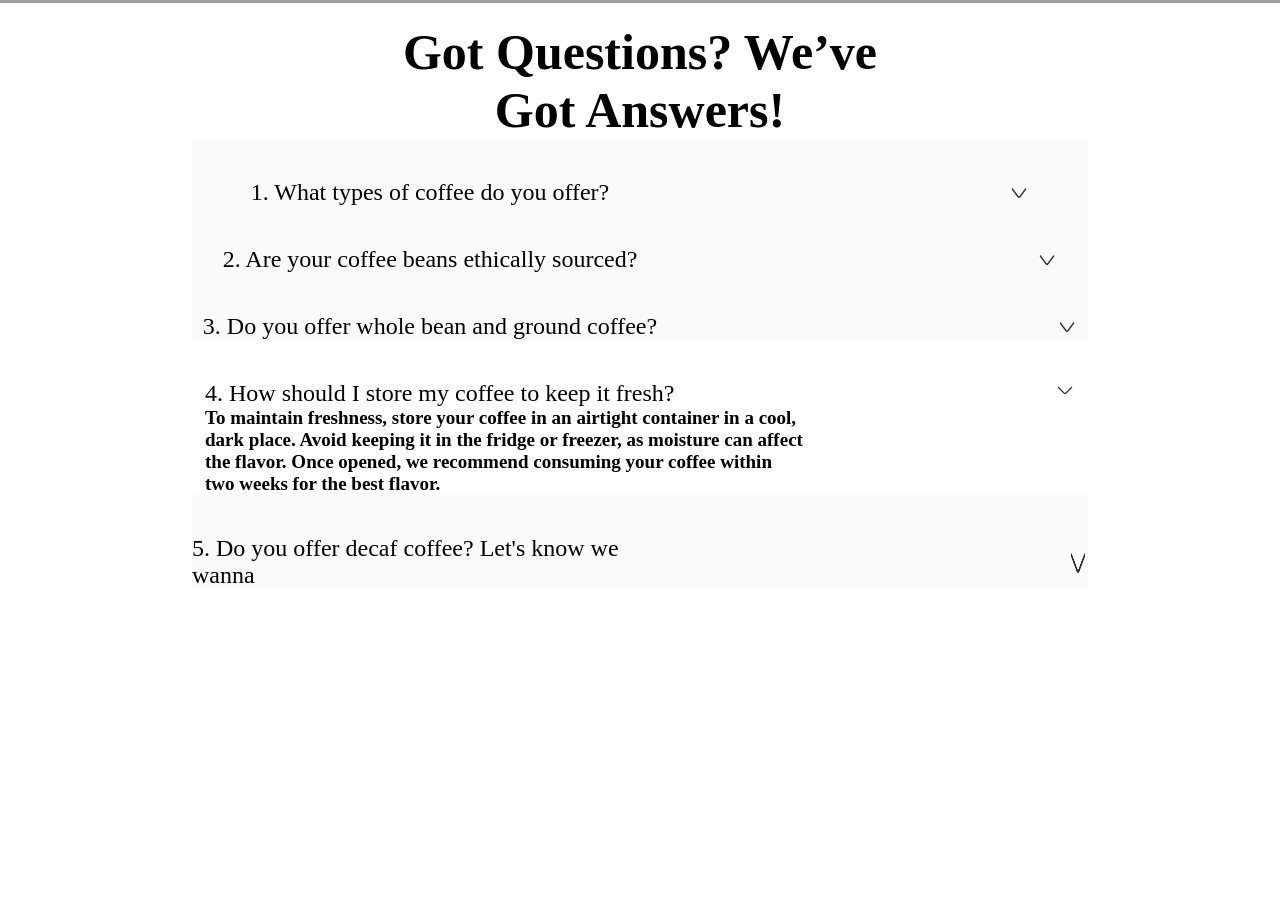
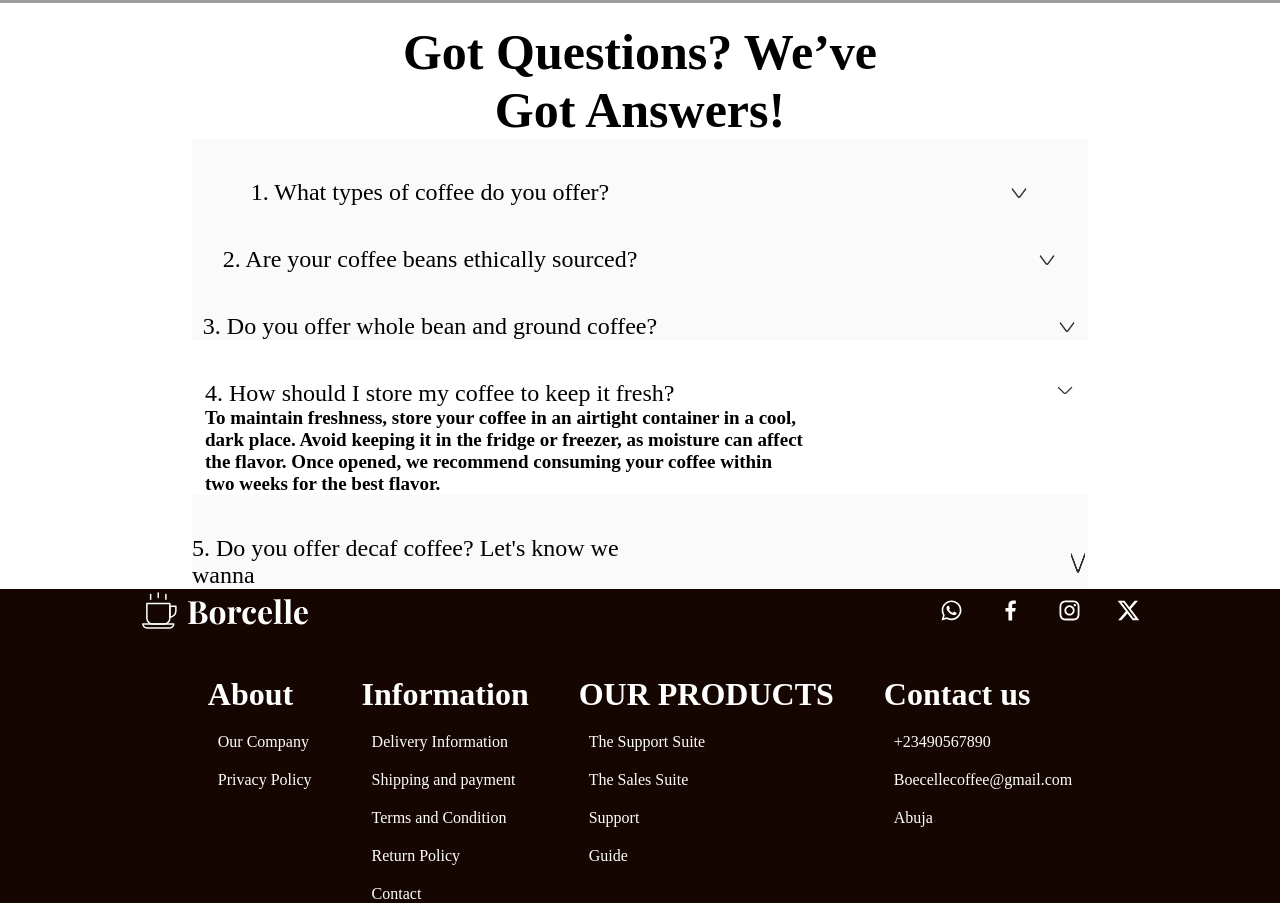
Before and after one commit to ImranMusaAyomide/Borcelle, a plain HTML site: page index.html in a window 1280 px wide. Shown: the part 2680-3583 px from the top of the page. Before the commit the page ends 3269 px from the top, so only its background shows below. Drawn offline with Linux system fonts and the light colour scheme; grey boxes are pictures that could not be loaded.

Commit message:
Update landing page with improved styling and content

```diff
--- a/index.html
+++ b/index.html
@@ -134,8 +134,44 @@
         </article>
     </section>
 
-    <footer class="footer">
+    <footer class=" footer-flex">
+        <div class="logo"> <img src="assets/logo.svg" alt="logo"></div>
+        <div class="social-logo">
+            <img src="assets/ic_outline-whatsapp.svg" alt="ic_outline-whatsapp">
+            <img src="assets/grommet-icons_facebook-option.svg" alt="grommet-icons_facebook-option">
+            <img src="assets/uil_instagram.svg" alt="insta">
+            <img src="assets/ri_twitter-x-fill.svg" alt="ri_twitter-x-fill">
+        </div>
+    </footer>
 
+    <footer class="footer-flex-next">
+        <div class="link1">
+            <h1>About</h1>
+            <a href="#"> Our Company</a>
+            <a href="#"> Privacy Policy</a>
+        </div>
+
+        <div class="link2">
+            <h1>Information</h1>
+            <a href="#"> Delivery Information</a>
+            <a href="#"> Shipping and payment</a>
+            <a href="#"> Terms and Condition</a>
+            <a href="#">Return Policy</a>
+            <a href="#">Contact</a>
+        </div>
+        <div class="link3">
+            <h1>OUR PRODUCTS </h1>
+            <a href="#"> The Support Suite</a>
+            <a href="#"> The Sales Suite</a>
+            <a href="#"> Support</a>
+            <a href="#"> Guide</a>
+        </div>
+        <div class="link4">
+            <h1>Contact us</h1>
+            <a href="#"> +23490567890</a>
+            <a href="#"> Boecellecoffee@gmail.com</a>
+            <a href="#"> Abuja</a>
+        </div>
     </footer>
 </body>
 </html>
--- a/style.css
+++ b/style.css
@@ -202,3 +202,33 @@ article > .flex{
     font-size: 19px;
     text-align: start;
 }
+.footer-flex {
+    width: 100%;
+    background-color: #150601;
+    display: flex;
+    flex-direction: row;
+    justify-content: center;
+    align-items: center;
+    gap: 600px;
+}
+.social-logo img {
+    margin-left: 30px;
+}
+.footer-flex-next {
+    width: 100%;
+    background-color: #150601;
+    color: #fff;
+    display: flex;
+    flex-direction: row;
+    justify-content: center;
+    gap: 50px;
+    padding-top: 40px;
+}
+.footer-flex-next a{
+    text-decoration: none;
+    color: #fff;
+}
+.footer-flex-next div {
+    display: flex;
+    flex-direction: column;
+}
```
